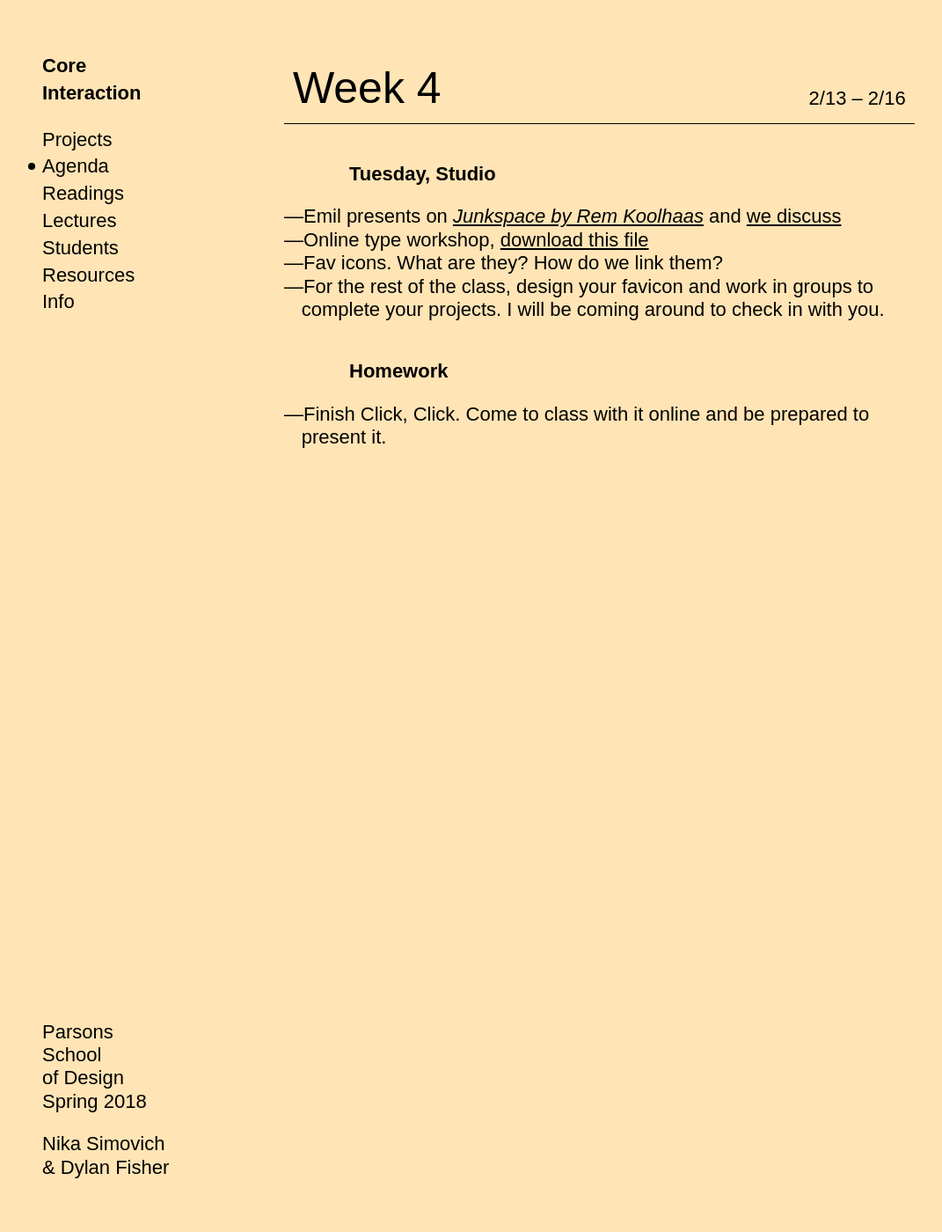
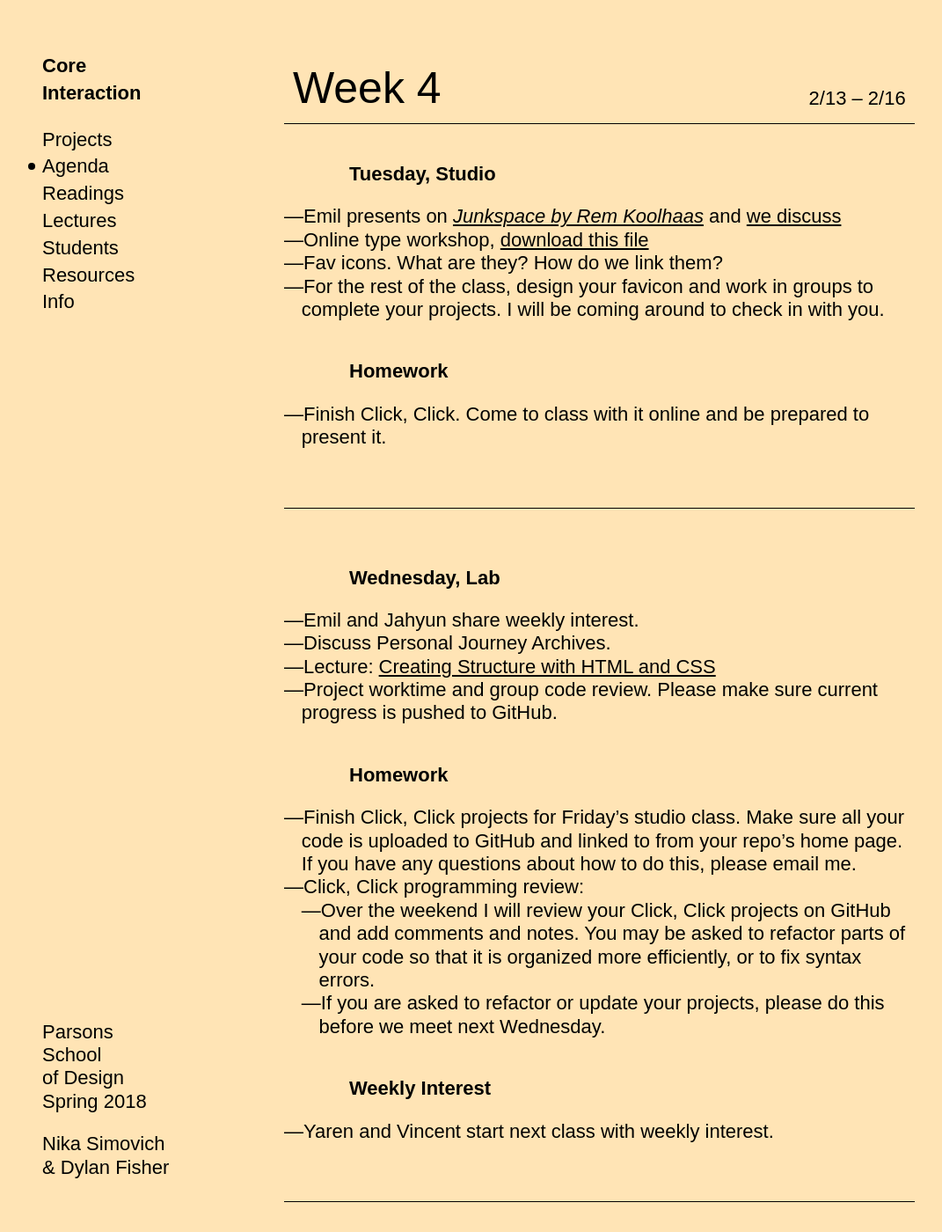
Before and after one commit to dylanfisher/ci18, a Jekyll site: the page built from _agendas/week-4.md, in a window 1280 px wide and 1400 px high. Shown: the whole window at 88% size, without its empty margins (12-1083 px from the left). Built offline with Jekyll 4.4.1, drawn with Linux system fonts in a browser that asks for light colours; some web fonts are replaced.

Commit message:
Update week 4 lab agenda

```diff
--- a/_agendas/week-4.md
+++ b/_agendas/week-4.md
@@ -11,6 +11,28 @@ date_range:       2/13 – 2/16
 - Fav icons. What are they? How do we link them?
 - For the rest of the class, design your favicon and work in groups to complete your projects. I will be coming around to check in with you.
 
+### Homework
+- Finish Click, Click. Come to class with it online and be prepared to present it.
+
+---
+
+### Wednesday, Lab
+
+- Emil and Jahyun share weekly interest.
+- Discuss Personal Journey Archives.
+- Lecture: [Creating Structure with HTML and CSS](/lectures/lab/creating-structure-with-html-and-css)
+- Project worktime and group code review. Please make sure current progress is pushed to GitHub.
 
 ### Homework
-- Finish Click, Click. Come to class with it online and be prepared to present it.
+
+- Finish Click, Click projects for Friday's studio class. Make sure all your code is uploaded to GitHub and linked to from your repo's home page. If you have any questions about how to do this, please email me.
+- Click, Click programming review:
+  - Over the weekend I will review your Click, Click projects on GitHub and add comments and notes.
+    You may be asked to refactor parts of your code so that it is organized more efficiently, or to fix syntax errors.
+  - If you are asked to refactor or update your projects, please do this before we meet next Wednesday.
+
+### Weekly Interest
+
+- Yaren and Vincent start next class with weekly interest.
+
+---
```
Also changed, not shown: _lectures/lab/creating-structure-with-html-and-css.md (added, +48 -0 lines), assets/lectures/lab/creating-structure-from-html-and-css/flex-direction-terms.svg (added), 1 other file.
